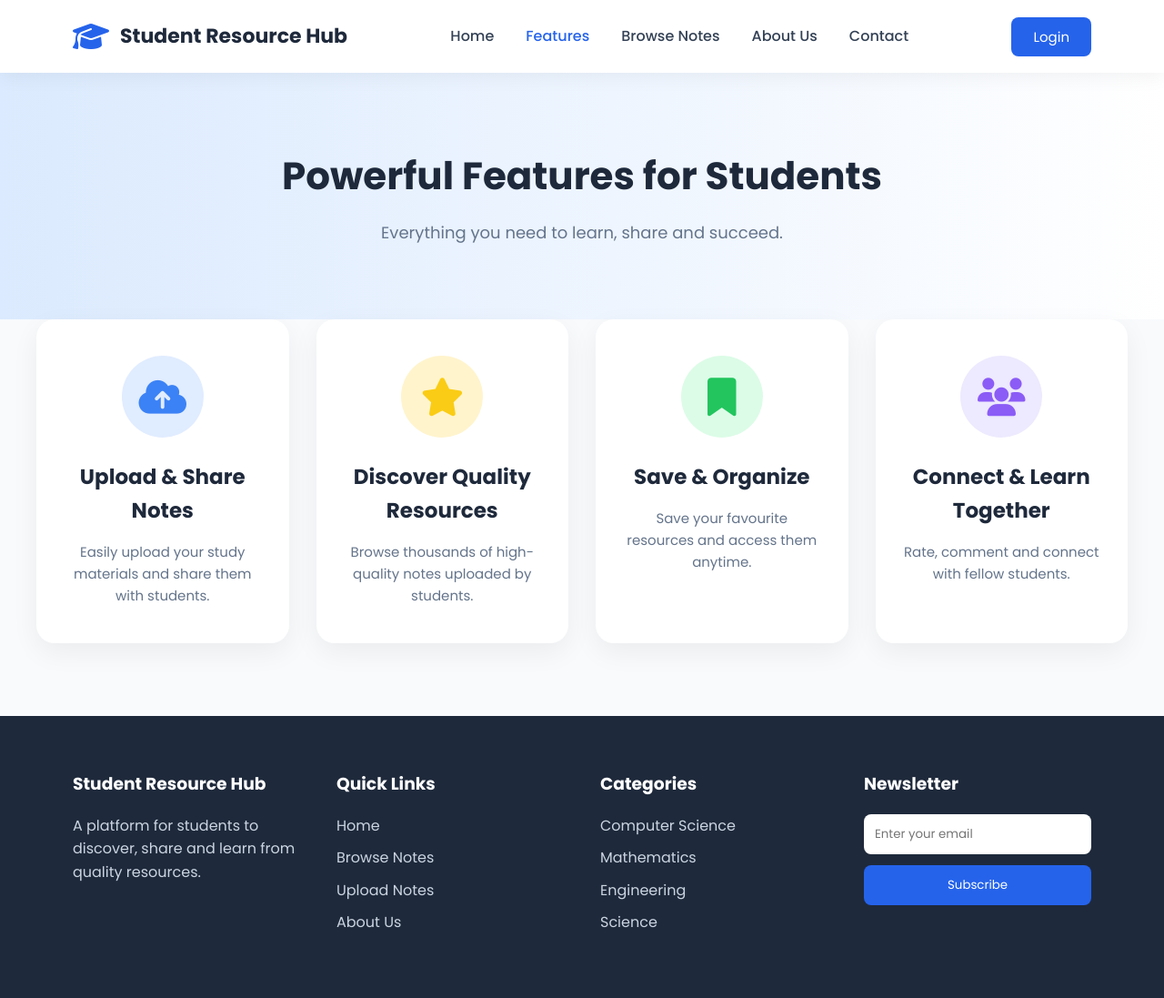
After one commit to Amarapriyanjith/Study-connect, a PHP site: page /aaa.html in a window 1280 px wide. The commit adds this page. Shown: the whole page at 91% size. Run offline with PHP 8.4, Linux system fonts and the light colour scheme.

Commit message:
I added some elments and create my css file

```diff
--- /dev/null
+++ b/aaa.html
@@ -0,0 +1,194 @@
+<!DOCTYPE html>
+<html lang="en">
+<head>
+    <meta charset="UTF-8">
+    <meta name="viewport" content="width=device-width, initial-scale=1.0">
+    <title>Student Resource Hub - Features</title>
+
+    <!-- Google Fonts -->
+    <link href="https://fonts.googleapis.com/css2?family=Poppins:wght@300;400;500;600;700&display=swap" rel="stylesheet">
+
+    <!-- Font Awesome -->
+    <link rel="stylesheet"
+    href="https://cdnjs.cloudflare.com/ajax/libs/font-awesome/6.5.2/css/all.min.css">
+
+    <link rel="stylesheet" href="css/aaa.css">
+</head>
+
+<body>
+
+<!-- ================= NAVIGATION ================= -->
+
+<header>
+
+    <div class="logo">
+        <i class="fa-solid fa-graduation-cap"></i>
+        <h2>Student Resource Hub</h2>
+    </div>
+
+    <nav>
+
+        <ul>
+
+            <li><a href="index.html">Home</a></li>
+
+            <li><a class="active" href="#">Features</a></li>
+
+            <li><a href="#">Browse Notes</a></li>
+
+            <li><a href="#">About Us</a></li>
+
+            <li><a href="#">Contact</a></li>
+
+        </ul>
+
+    </nav>
+
+    <button class="login-btn">Login</button>
+
+</header>
+
+
+<!-- ================= HERO ================= -->
+
+<section class="hero">
+
+    <h1>Powerful Features for Students</h1>
+
+    <p>
+        Everything you need to learn, share and succeed.
+    </p>
+
+</section>
+
+
+<!-- ================= FEATURES ================= -->
+
+<section class="features">
+
+    <div class="card">
+
+        <div class="icon blue">
+            <i class="fa-solid fa-cloud-arrow-up"></i>
+        </div>
+
+        <h2>Upload & Share Notes</h2>
+
+        <p>
+            Easily upload your study materials
+            and share them with students.
+        </p>
+
+    </div>
+
+
+
+    <div class="card">
+
+        <div class="icon yellow">
+            <i class="fa-solid fa-star"></i>
+        </div>
+
+        <h2>Discover Quality Resources</h2>
+
+        <p>
+            Browse thousands of high-quality
+            notes uploaded by students.
+        </p>
+
+    </div>
+
+
+
+    <div class="card">
+
+        <div class="icon green">
+            <i class="fa-solid fa-bookmark"></i>
+        </div>
+
+        <h2>Save & Organize</h2>
+
+        <p>
+            Save your favourite resources
+            and access them anytime.
+        </p>
+
+    </div>
+
+
+
+    <div class="card">
+
+        <div class="icon purple">
+            <i class="fa-solid fa-users"></i>
+        </div>
+
+        <h2>Connect & Learn Together</h2>
+
+        <p>
+            Rate, comment and connect
+            with fellow students.
+        </p>
+
+    </div>
+
+</section>
+
+
+<!-- ================= FOOTER ================= -->
+
+<footer>
+
+    <div class="footer-col">
+
+        <h3>Student Resource Hub</h3>
+
+        <p>
+            A platform for students to discover,
+            share and learn from quality resources.
+        </p>
+
+    </div>
+
+
+
+    <div class="footer-col">
+
+        <h3>Quick Links</h3>
+
+        <a href="#">Home</a>
+        <a href="#">Browse Notes</a>
+        <a href="#">Upload Notes</a>
+        <a href="#">About Us</a>
+
+    </div>
+
+
+
+    <div class="footer-col">
+
+        <h3>Categories</h3>
+
+        <a href="#">Computer Science</a>
+        <a href="#">Mathematics</a>
+        <a href="#">Engineering</a>
+        <a href="#">Science</a>
+
+    </div>
+
+
+
+    <div class="footer-col">
+
+        <h3>Newsletter</h3>
+
+        <input type="email" placeholder="Enter your email">
+
+        <button>Subscribe</button>
+
+    </div>
+
+</footer>
+
+</body>
+</html>
--- /dev/null
+++ b/css/aaa.css
@@ -0,0 +1,292 @@
+/* =========================
+   GOOGLE FONT
+========================= */
+*{
+    margin:0;
+    padding:0;
+    box-sizing:border-box;
+    font-family:'Poppins',sans-serif;
+}
+
+body{
+    background:#f8fafc;
+    color:#1e293b;
+    line-height:1.6;
+}
+
+/* =========================
+   HEADER
+========================= */
+
+header{
+    width:100%;
+    height:80px;
+    background:#fff;
+    display:flex;
+    justify-content:space-between;
+    align-items:center;
+    padding:0 80px;
+    box-shadow:0 5px 20px rgba(0,0,0,.05);
+    position:sticky;
+    top:0;
+    z-index:1;
+}
+
+.logo{
+    display:flex;
+    align-items:center;
+    gap:12px;
+}
+
+.logo i{
+    font-size:32px;
+    color:#2563eb;
+}
+
+.logo h2{
+    font-size:22px;
+    font-weight:700;
+}
+
+nav ul{
+    display:flex;
+    list-style:none;
+    gap:35px;
+}
+
+nav ul li a{
+    text-decoration:none;
+    color:#334155;
+    font-weight:500;
+    transition:.3s;
+}
+
+nav ul li a:hover,
+nav ul li a.active{
+    color:#2563eb;
+}
+
+.login-btn{
+    padding:10px 24px;
+    border:none;
+    border-radius:8px;
+    background:#2563eb;
+    color:white;
+    cursor:pointer;
+    font-size:15px;
+    transition:.3s;
+}
+
+.login-btn:hover{
+    background:#1d4ed8;
+}
+
+/* =========================
+   HERO
+========================= */
+
+.hero{
+    text-align:center;
+    padding:80px 20px;
+    background: linear-gradient(to right, #dbeafe, #ffffff);
+}
+
+.hero h1{
+    font-size:42px;
+    font-weight:700;
+    margin-bottom:15px;
+}
+
+.hero p{
+    color:#64748b;
+    font-size:18px;
+}
+
+/* =========================
+   FEATURES
+========================= */
+
+.features{
+    width:1200px;
+    max-width:95%;
+    margin:auto;
+    display:grid;
+    grid-template-columns:repeat(4,1fr);
+    gap:30px;
+    padding-bottom:80px;
+}
+
+.card{
+    background:#fff;
+    border-radius:20px;
+    padding:40px 30px;
+    text-align:center;
+    box-shadow:0 10px 30px rgba(0,0,0,.06);
+    transition:.3s;
+}
+
+.card:hover{
+    transform:translateY(-8px);
+    box-shadow:0 20px 40px rgba(0,0,0,.12);
+}
+
+.icon{
+    width:90px;
+    height:90px;
+    border-radius:50%;
+    display:flex;
+    justify-content:center;
+    align-items:center;
+    margin:auto;
+    margin-bottom:25px;
+}
+
+.icon i{
+    font-size:42px;
+}
+
+/* Colors */
+
+.blue{
+    background:#e0ecff;
+}
+
+.blue i{
+    color:#3b82f6;
+}
+
+.yellow{
+    background:#fff4cc;
+}
+
+.yellow i{
+    color:#facc15;
+}
+
+.green{
+    background:#dcfce7;
+}
+
+.green i{
+    color:#22c55e;
+}
+
+.purple{
+    background:#ede9fe;
+}
+
+.purple i{
+    color:#8b5cf6;
+}
+
+.card h2{
+    font-size:23px;
+    margin-bottom:15px;
+}
+
+.card p{
+    color:#64748b;
+    font-size:15px;
+}
+
+/* =========================
+   FOOTER
+========================= */
+
+footer{
+    background:#1e293b;
+    color:white;
+    display:grid;
+    grid-template-columns:repeat(4,1fr);
+    gap:40px;
+    padding:60px 80px;
+}
+
+.footer-col h3{
+    margin-bottom:18px;
+}
+
+.footer-col p{
+    color:#cbd5e1;
+}
+
+.footer-col a{
+    display:block;
+    color:#cbd5e1;
+    text-decoration:none;
+    margin-bottom:10px;
+    transition:.3s;
+}
+
+.footer-col a:hover{
+    color:white;
+}
+
+.footer-col input{
+    width:100%;
+    padding:12px;
+    border:none;
+    border-radius:8px;
+    margin-bottom:12px;
+}
+
+.footer-col button{
+    width:100%;
+    padding:12px;
+    background:#2563eb;
+    color:white;
+    border:none;
+    border-radius:8px;
+    cursor:pointer;
+    transition:.3s;
+}
+
+.footer-col button:hover{
+    background:#1d4ed8;
+}
+
+/* =========================
+   RESPONSIVE
+========================= */
+
+@media(max-width:992px){
+
+    header{
+        flex-direction:column;
+        height:auto;
+        padding:20px;
+    }
+
+    nav ul{
+        flex-wrap:wrap;
+        justify-content:center;
+        margin:20px 0;
+    }
+
+    .features{
+        grid-template-columns:repeat(2,1fr);
+    }
+
+    footer{
+        grid-template-columns:repeat(2,1fr);
+        padding:40px;
+    }
+
+}
+
+@media(max-width:768px){
+
+    .hero h1{
+        font-size:32px;
+    }
+
+    .features{
+        grid-template-columns:1fr;
+    }
+
+    footer{
+        grid-template-columns:1fr;
+        text-align:center;
+    }
+
+}
```
Also changed, not shown: css/style.css (+63 -3 lines), features.html (+35 -10 lines), photos/bookmark.png (added), photos/cloud-upload (1).png (added), photos/cloud-upload.png (added), photos/images.jpg (deleted), photos/star.png (added), photos/users-round.png (added).
